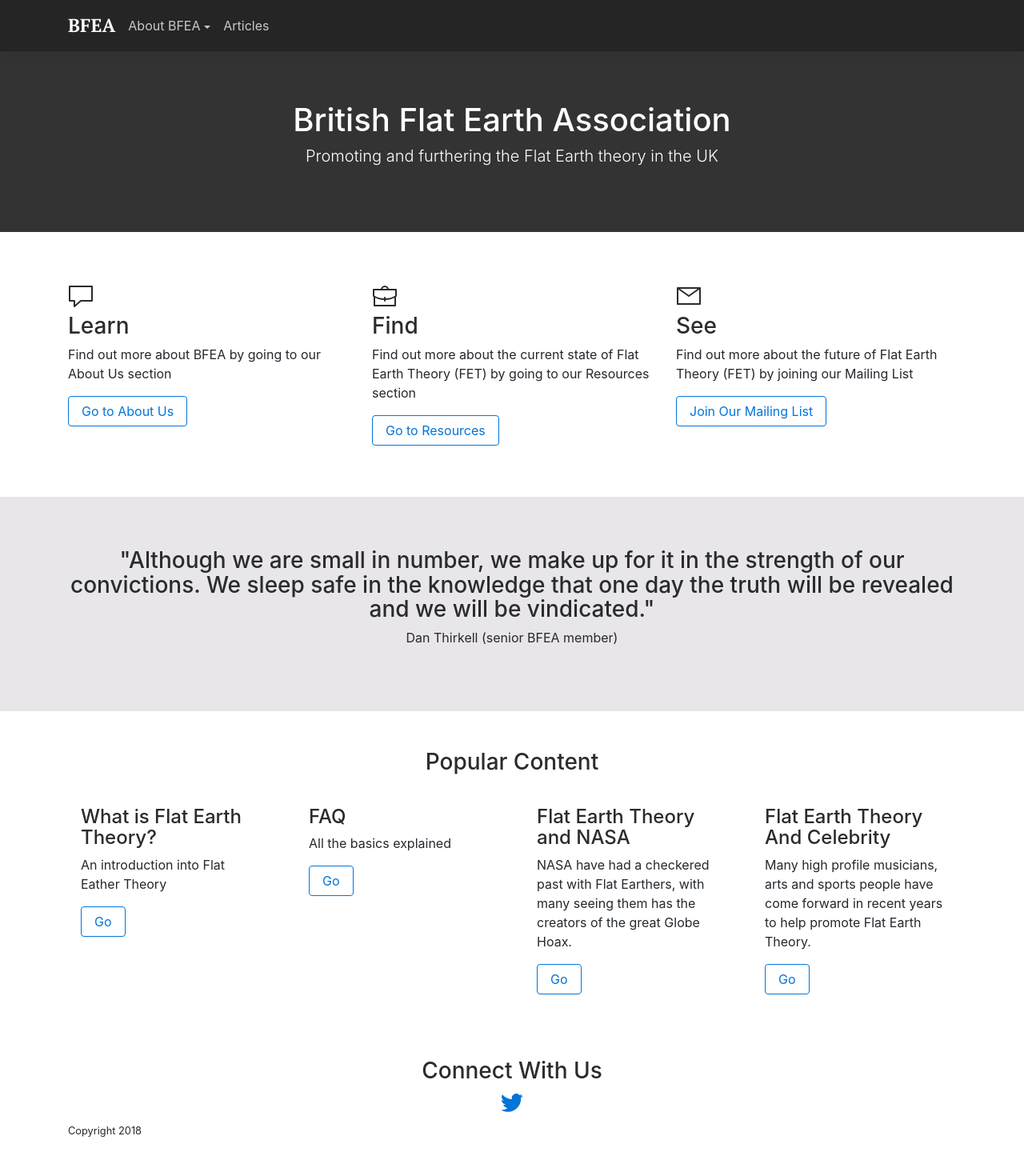
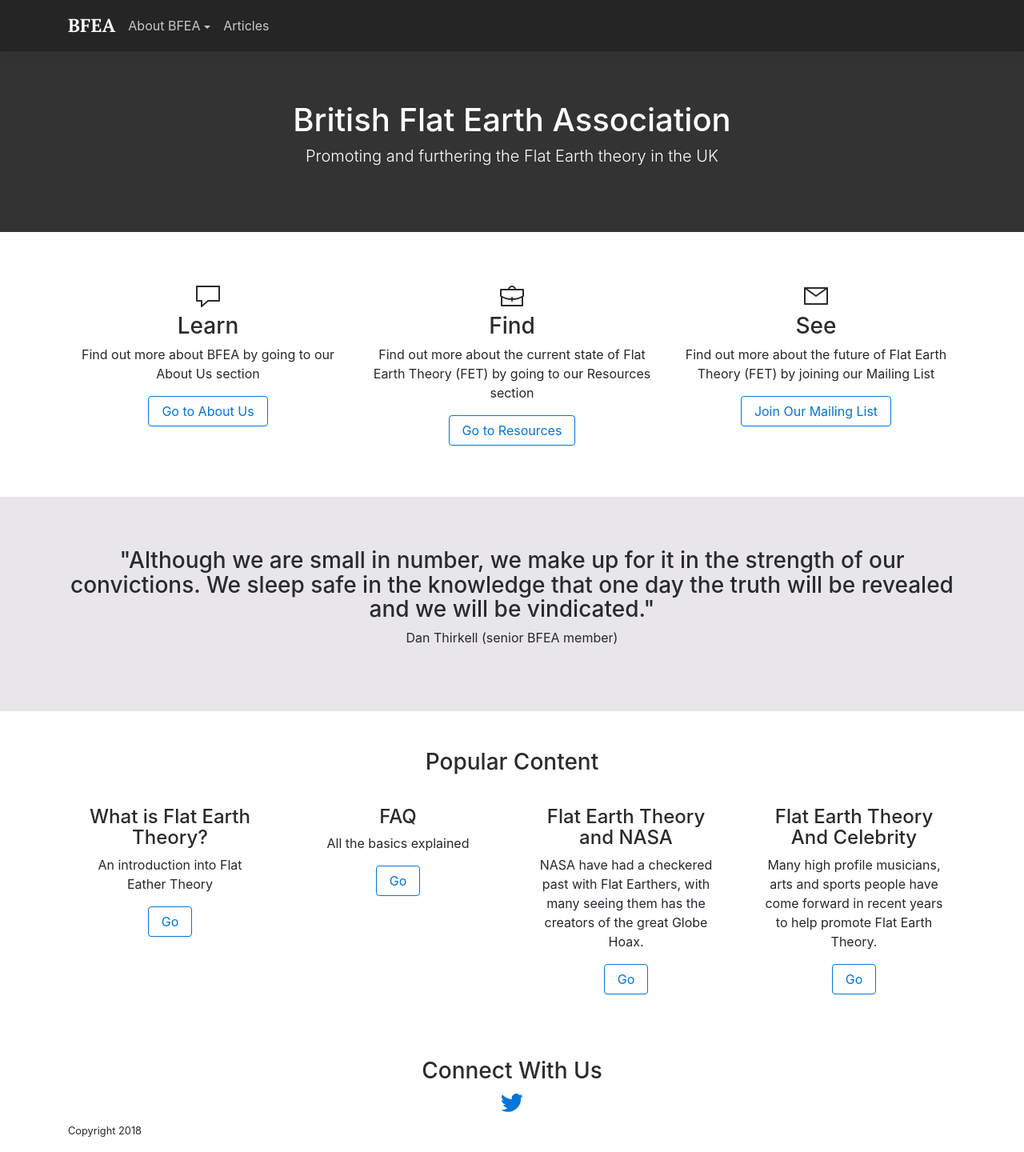
Before and after one commit to krussll/etsysimplicity, a Jekyll site: the page built from index.md, in a window 1280 px wide. Shown: the whole page at 80% size. Built offline with Jekyll 4.4.1, drawn with Linux system fonts in a browser that asks for light colours; nearby versions of some CDN libraries.

Commit message:
Update home.html

```diff
--- a/_layouts/home.html
+++ b/_layouts/home.html
@@ -12,7 +12,7 @@
 
     <div class="container my-md-5">
       <div class="row">
-        <div class="col-sm-12 col-lg-4 my-3">
+        <div class="col-sm-12 col-lg-4 my-3 text-center">
           <svg id="i-msg" viewBox="0 0 32 32" width="32" height="32" fill="none" stroke="currentcolor" stroke-linecap="round" stroke-linejoin="round" stroke-width="2">
               <path d="M2 4 L30 4 30 22 16 22 8 29 8 22 2 22 Z" />
           </svg>
@@ -20,7 +20,7 @@
           <p>Find out more about BFEA by going to our About Us section</p>
           <a class="btn btn-outline-primary" href="/about">Go to About Us</a>
         </div>
-        <div class="col-sm-12 col-lg-4 my-3">
+        <div class="col-sm-12 col-lg-4 my-3 text-center">
           <svg id="i-portfolio" viewBox="0 0 32 32" width="32" height="32" fill="none" stroke="currentcolor" stroke-linecap="round" stroke-linejoin="round" stroke-width="2">
               <path d="M29 17 L29 28 3 28 3 17 M2 8 L30 8 30 16 C30 16 24 20 16 20 8 20 2 16 2 16 L2 8 Z M16 22 L16 18 M20 8 C20 8 20 4 16 4 12 4 12 8 12 8" />
           </svg>
@@ -28,7 +28,7 @@
           <p>Find out more about the current state of Flat Earth Theory (FET) by going to our Resources section</p>
           <a class="btn btn-outline-primary" href="/resources">Go to Resources</a>
         </div>
-        <div class="col-sm-12 col-lg-4 my-3">
+        <div class="col-sm-12 col-lg-4 my-3 text-center">
            <svg id="i-mail" viewBox="0 0 32 32" width="32" height="32" fill="none" stroke="currentcolor" stroke-linecap="round" stroke-linejoin="round" stroke-width="2">
               <path d="M2 26 L30 26 30 6 2 6 Z M2 6 L16 16 30 6" />
           </svg>
@@ -49,7 +49,7 @@
     <div class="container my-md-5">
       <h3 class="text-center">Popular Content</h3>
       <div class="row">
-        <div class="col-xs-6 col-lg-3 my-3">
+        <div class="col-xs-6 col-lg-3 my-3 text-center">
           <div class="border">
             <div class="p-3">
               <h4>What is Flat Earth Theory?</h4>
@@ -59,7 +59,7 @@
           </div>
         </div>
 
-        <div class="col-xs-6 col-lg-3 my-3">
+        <div class="col-xs-6 col-lg-3 my-3 text-center">
           <div class="border">
             <div class="p-3">
               <h4>FAQ</h4>
@@ -70,7 +70,7 @@
         </div>
 
 
-        <div class="col-xs-6 col-lg-3 my-3">
+        <div class="col-xs-6 col-lg-3 my-3 text-center">
           <div class="border">
             <div class="p-3">
               <h4>Flat Earth Theory and NASA</h4>
@@ -81,7 +81,7 @@
         </div>
 
 
-        <div class="col-xs-6 col-lg-3 my-3">
+        <div class="col-xs-6 col-lg-3 my-3 text-center">
           <div class="border">
             <div class="p-3">
               <h4>Flat Earth Theory And Celebrity</h4>
```
